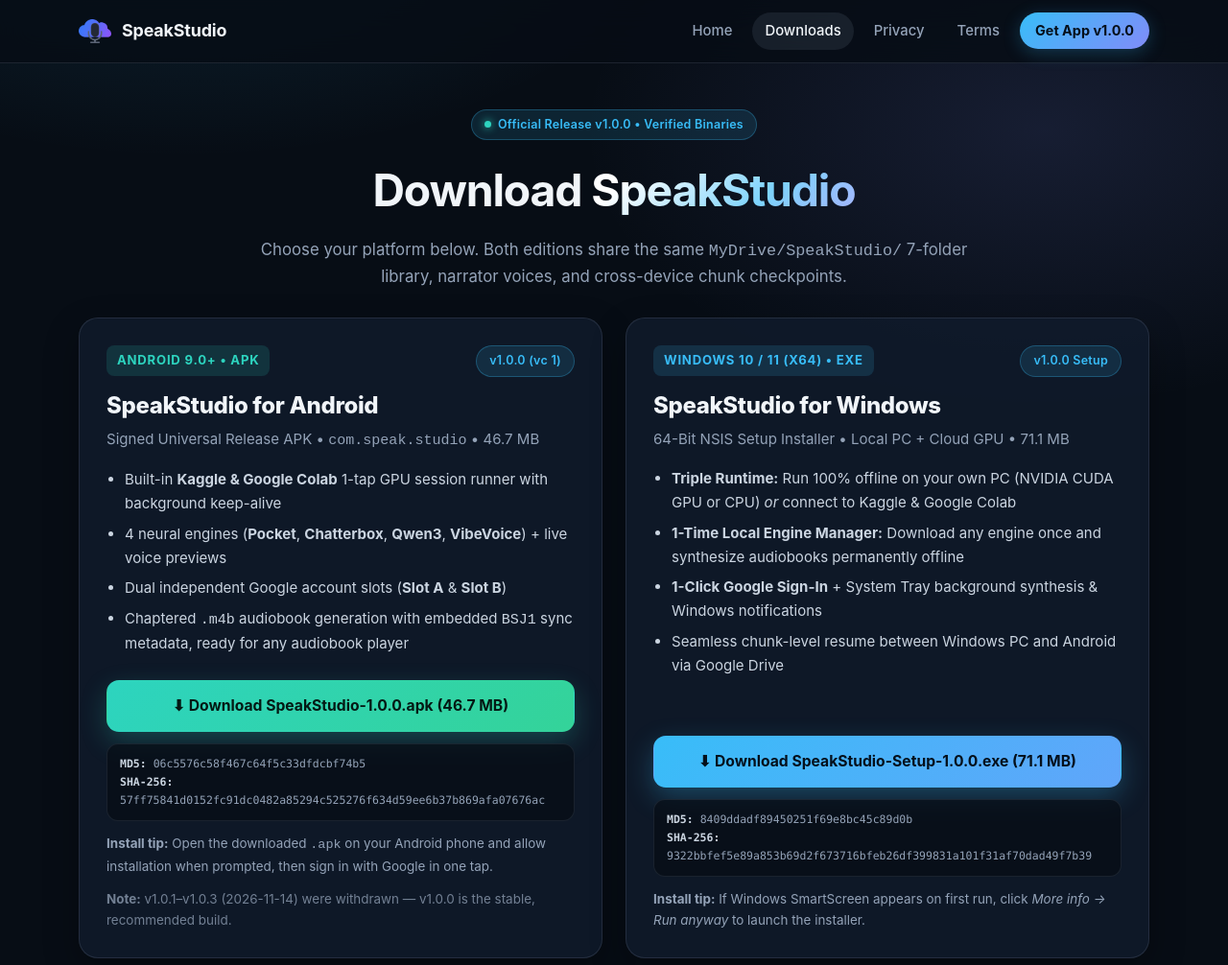
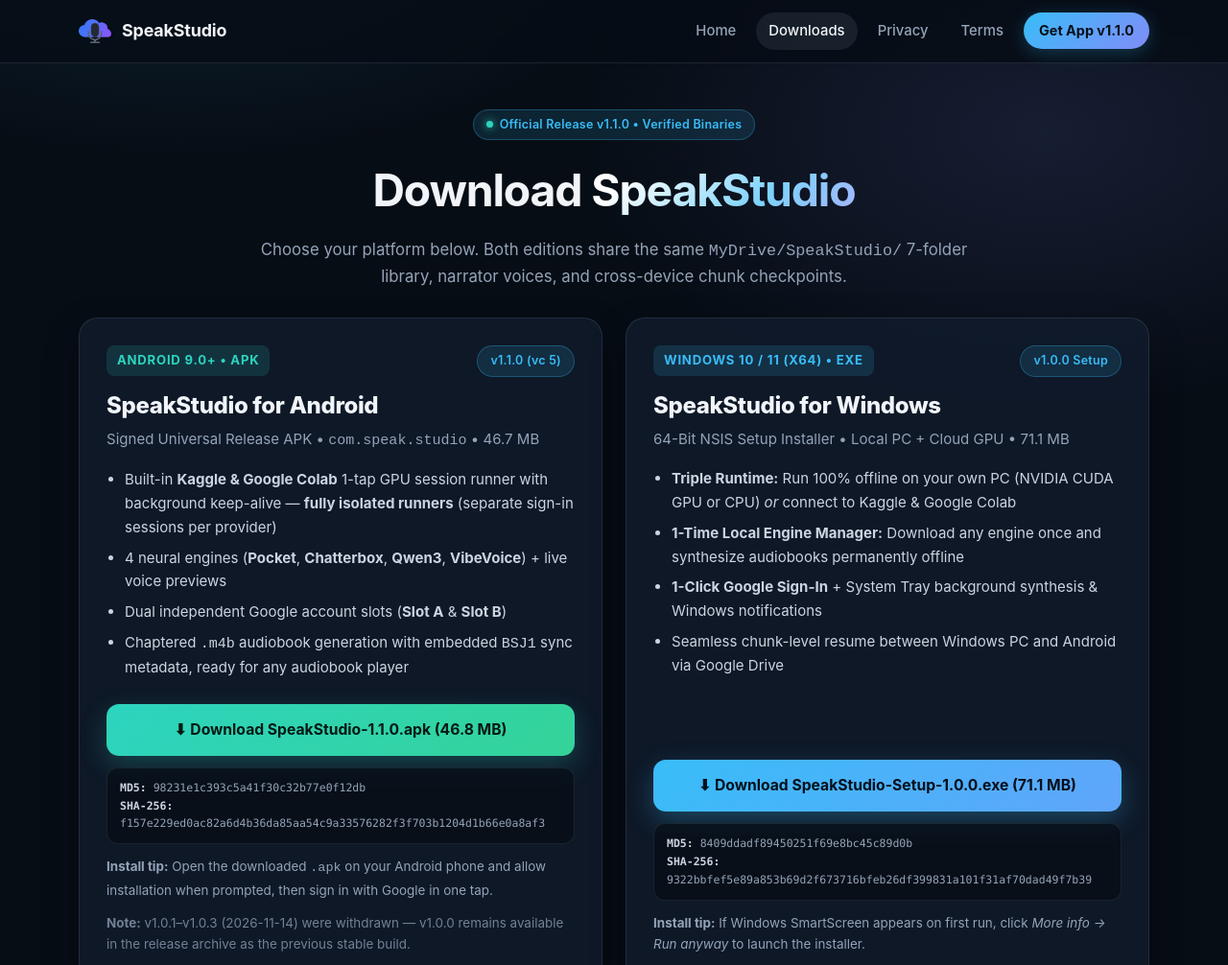
Before and after one commit to sdeenprime/sdeenprime.github.io, a plain HTML site: page download.html in a window 1280 px wide. Shown: the top 1006 px of the page at 96% size. Drawn offline with Linux system fonts and the light colour scheme.

Commit message:
Release v1.1.0: downloads -> isolated-runners APK (vc5), v1.1.0 hashes, feature note

```diff
--- a/download.html
+++ b/download.html
@@ -3,7 +3,7 @@
 <head>
   <meta charset="utf-8" />
   <meta name="viewport" content="width=device-width, initial-scale=1" />
-  <title>Download SpeakStudio v1.0.0 — Android APK &amp; Windows 10/11 Installer</title>
+  <title>Download SpeakStudio v1.1.0 — Android APK &amp; Windows 10/11 Installer</title>
   <link rel="icon" type="image/png" href="./assets/icons/logo_speakstudio.png" />
   <link rel="stylesheet" href="./styles.css" />
 </head>
@@ -20,13 +20,13 @@
         <a class="nav-link active" href="./download.html">Downloads</a>
         <a class="nav-link " href="./privacy.html">Privacy</a>
         <a class="nav-link " href="./terms.html">Terms</a>
-        <a class="nav-cta" href="./download.html">Get App v1.0.0</a>
+        <a class="nav-cta" href="./download.html">Get App v1.1.0</a>
       </nav>
     </div>
   </header>
   <main>
     <div style="text-align:center;max-width:740px;margin:0 auto">
-      <span class="pill"><span class="pill-dot"></span> Official Release v1.0.0 &bull; Verified Binaries</span>
+      <span class="pill"><span class="pill-dot"></span> Official Release v1.1.0 &bull; Verified Binaries</span>
       <h1 style="font-size:clamp(2rem,4vw,2.9rem);margin:14px 0 10px;letter-spacing:-0.025em">
         Download <span class="grad-txt">SpeakStudio</span>
       </h1>
@@ -42,12 +42,12 @@
         <div>
           <div class="dl-top">
             <span class="os-badge os-android">Android 9.0+ &bull; APK</span>
-            <span class="pill">v1.0.0 (vc 1)</span>
+            <span class="pill">v1.1.0 (vc 5)</span>
           </div>
           <h2 class="dl-title">SpeakStudio for Android</h2>
           <p class="dl-sub">Signed Universal Release APK &bull; <code>com.speak.studio</code> &bull; 46.7 MB</p>
           <ul class="feature-list" style="margin-top:16px">
-            <li>Built-in <strong>Kaggle &amp; Google Colab</strong> 1-tap GPU session runner with background keep-alive</li>
+            <li>Built-in <strong>Kaggle &amp; Google Colab</strong> 1-tap GPU session runner with background keep-alive &mdash; <strong>fully isolated runners</strong> (separate sign-in sessions per provider)</li>
             <li>4 neural engines (<strong>Pocket</strong>, <strong>Chatterbox</strong>, <strong>Qwen3</strong>, <strong>VibeVoice</strong>) + live voice previews</li>
             <li>Dual independent Google account slots (<strong>Slot A</strong> &amp; <strong>Slot B</strong>)</li>
             <li>Chaptered <code>.m4b</code> audiobook generation with embedded <code>BSJ1</code> sync metadata, ready for any audiobook player</li>
@@ -55,18 +55,18 @@
         </div>
 
         <div style="display:flex;flex-direction:column;gap:12px">
-          <a class="btn btn-teal" style="width:100%" href="https://github.com/sdeenprime/sdeenprime.github.io/releases/download/v1.0.0/SpeakStudio-1.0.0.apk">
-            &#11015; Download SpeakStudio-1.0.0.apk (46.7 MB)
+          <a class="btn btn-teal" style="width:100%" href="https://github.com/sdeenprime/sdeenprime.github.io/releases/download/v1.1.0/SpeakStudio-1.1.0.apk">
+            &#11015; Download SpeakStudio-1.1.0.apk (46.8 MB)
           </a>
           <div class="hash-box">
-            <div><strong>MD5:</strong> 06c5576c58f467c64f5c33dfdcbf74b5</div>
-            <div><strong>SHA-256:</strong> 57ff75841d0152fc91dc0482a85294c525276f634d59ee6b37b869afa07676ac</div>
+            <div><strong>MD5:</strong> 98231e1c393c5a41f30c32b77e0f12db</div>
+            <div><strong>SHA-256:</strong> f157e229ed0ac82a6d4b36da85aa54c9a33576282f3f703b1204d1b66e0a8af3</div>
           </div>
           <p class="install-tip">
             <strong>Install tip:</strong> Open the downloaded <code>.apk</code> on your Android phone and allow installation when prompted, then sign in with Google in one tap.
           </p>
           <p class="install-tip" style="opacity:.75">
-            <strong>Note:</strong> v1.0.1&ndash;v1.0.3 (2026-11-14) were withdrawn &mdash; v1.0.0 is the stable, recommended build.
+            <strong>Note:</strong> v1.0.1&ndash;v1.0.3 (2026-11-14) were withdrawn &mdash; v1.0.0 remains available in the release archive as the previous stable build.
           </p>
         </div>
       </article>
```
Also changed, not shown: index.html (+2 -2 lines).
